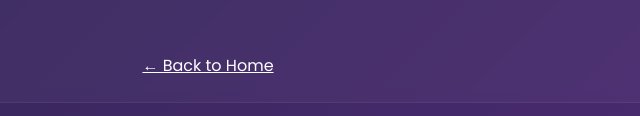
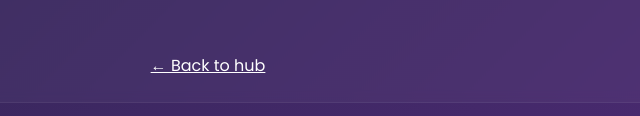
Before and after one commit to surmeet7/cultural-heritage-for-hackathon, a plain HTML site: page hackathon/timeline-game.html in a window 1280 px wide. Shown: the part 996-1112 px from the top of the page, 432-1072 px from the left. Drawn offline with Linux system fonts and the light colour scheme.

Commit message:
Update timeline-game.html

```diff
--- a/hackathon/timeline-game.html
+++ b/hackathon/timeline-game.html
@@ -155,7 +155,7 @@
     <button id="reset-button" class="btn" style="background: rgba(255,255,255,0.1); color: #fff;">Reset</button>
   </div>
   <div id="feedback" class="feedback"></div>
-  <a href="index.html" style="color: #fff; display: inline-block; margin-top: 1rem;">← Back to Home</a>
+  <a href="hub.html" style="color: #fff; display: inline-block; margin-top: 1rem;">← Back to hub</a>
 </div>
 
 <script>
```
